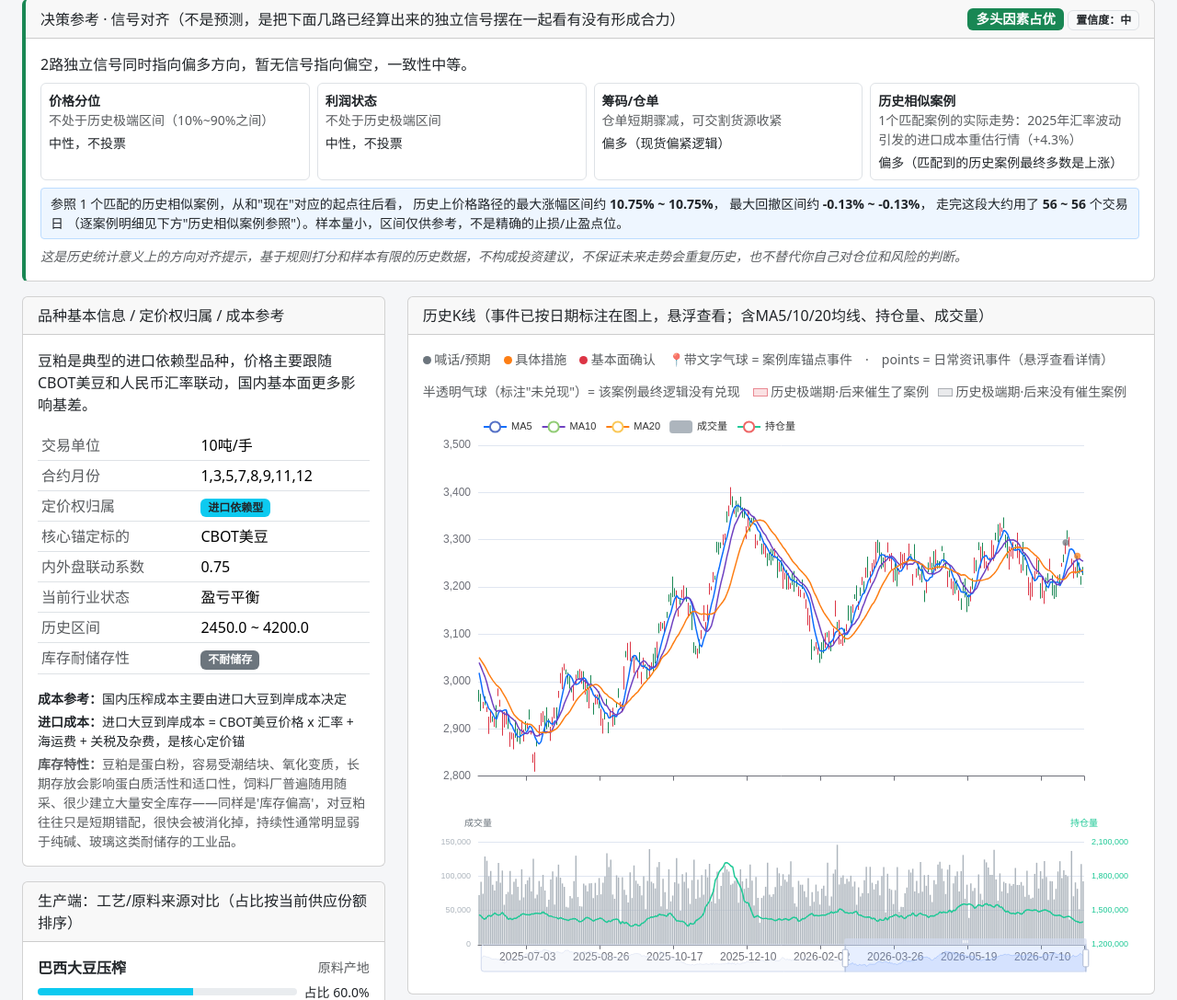
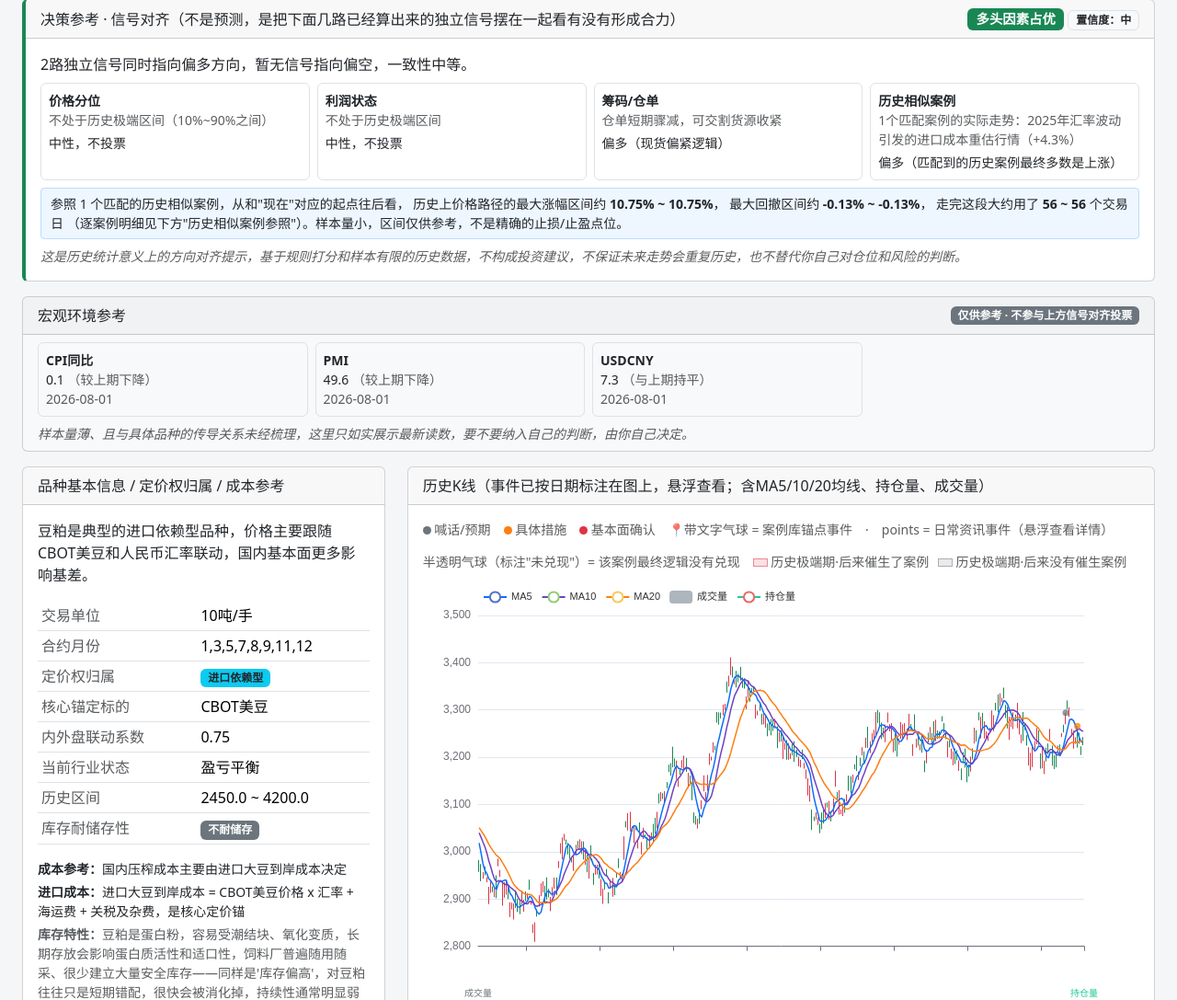
Before and after one commit to songsensen/futures_lab, a Flask app: page /variety/M in a window 1280 px wide. Shown: the part 118-1205 px from the top of the page at 92% size. Run offline with Flask 3, Linux system fonts and the light colour scheme; some libraries are stand-ins or nearby versions.

Commit message:
Update variety_detail.html

```diff
--- a/app/templates/main/variety_detail.html
+++ b/app/templates/main/variety_detail.html
@@ -47,6 +47,38 @@
     </div>
     {% endif %}
     <p class="small text-muted mt-2 mb-0 fst-italic">{{ composite_signal.caveat }}</p>
+  </div>
+</div>
+{% endif %}
+
+{% if macro_snapshot %}
+<!--
+  宏观环境参考：跟具体品种无关的全局背景信息(PMI/CPI同比/USDCNY等)，2026-08新加。
+  故意放在"决策参考"卡片外面、单独一块、灰色底、明确标"仅供参考、不参与上面的信号对齐"——
+  避免视觉上让人误以为这也是投票的一路信号。不投票的原因见 app/analysis.py 里
+  get_macro_snapshot 的函数注释：传导关系复杂 + 数据样本薄 + 没有"指标该关注哪些品种"的
+  映射表，贸然接入投票容易引入没被验证过的伪信号，所以现阶段只如实展示最新读数。
+-->
+<div class="card mb-3" style="background:#f8f9fa;">
+  <div class="card-header d-flex justify-content-between align-items-center flex-wrap" style="gap:8px;">
+    <span>宏观环境参考</span>
+    <span class="badge bg-secondary">仅供参考 · 不参与上方信号对齐投票</span>
+  </div>
+  <div class="card-body py-2">
+    <div class="row g-2">
+      {% for m in macro_snapshot %}
+      <div class="col-md-4 col-lg-3">
+        <div class="small border rounded p-2 h-100">
+          <strong>{{ m.indicator }}</strong>
+          <div>{{ m.value }}{% if m.trend %} <span class="text-muted">（{{ m.trend }}）</span>{% endif %}</div>
+          <div class="text-muted">{{ m.report_date.isoformat() }}</div>
+        </div>
+      </div>
+      {% endfor %}
+    </div>
+    <p class="small text-muted mt-2 mb-0 fst-italic">
+      样本量薄、且与具体品种的传导关系未经梳理，这里只如实展示最新读数，要不要纳入自己的判断，由你自己决定。
+    </p>
   </div>
 </div>
 {% endif %}
```
